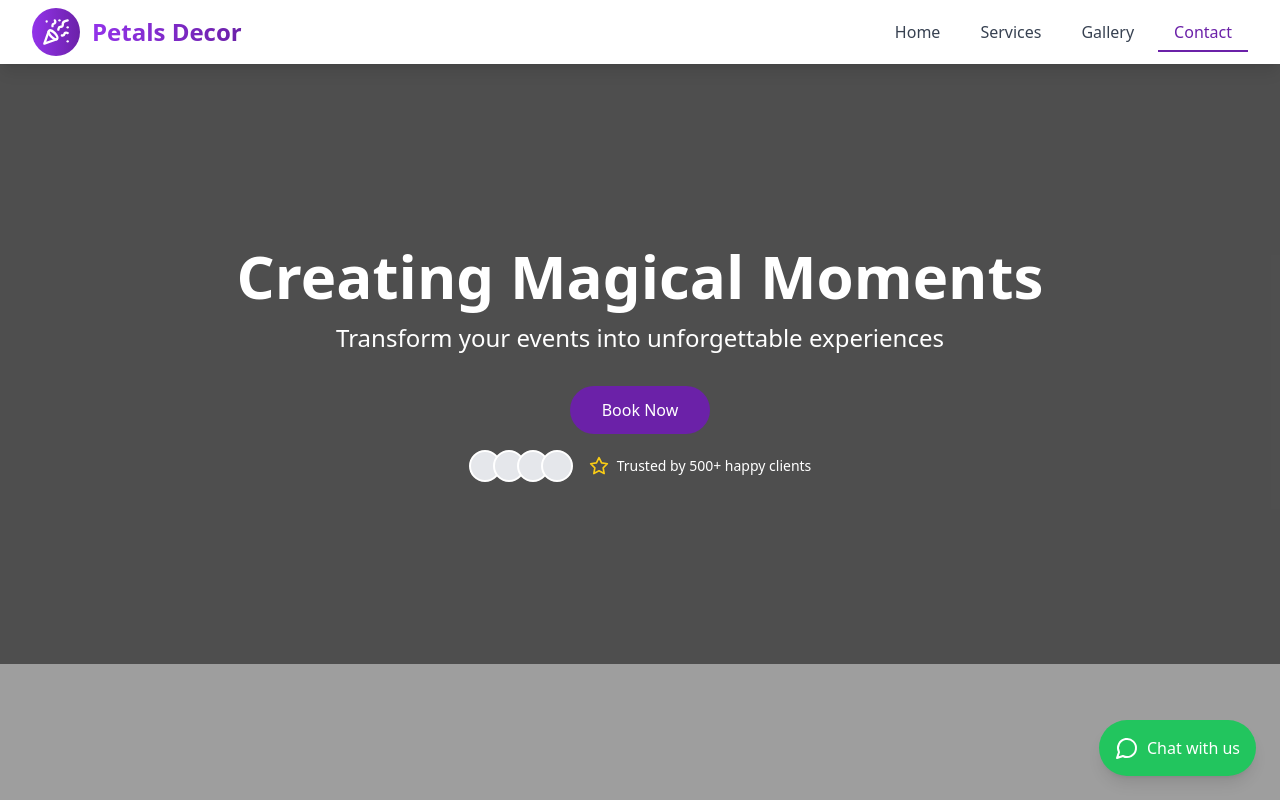
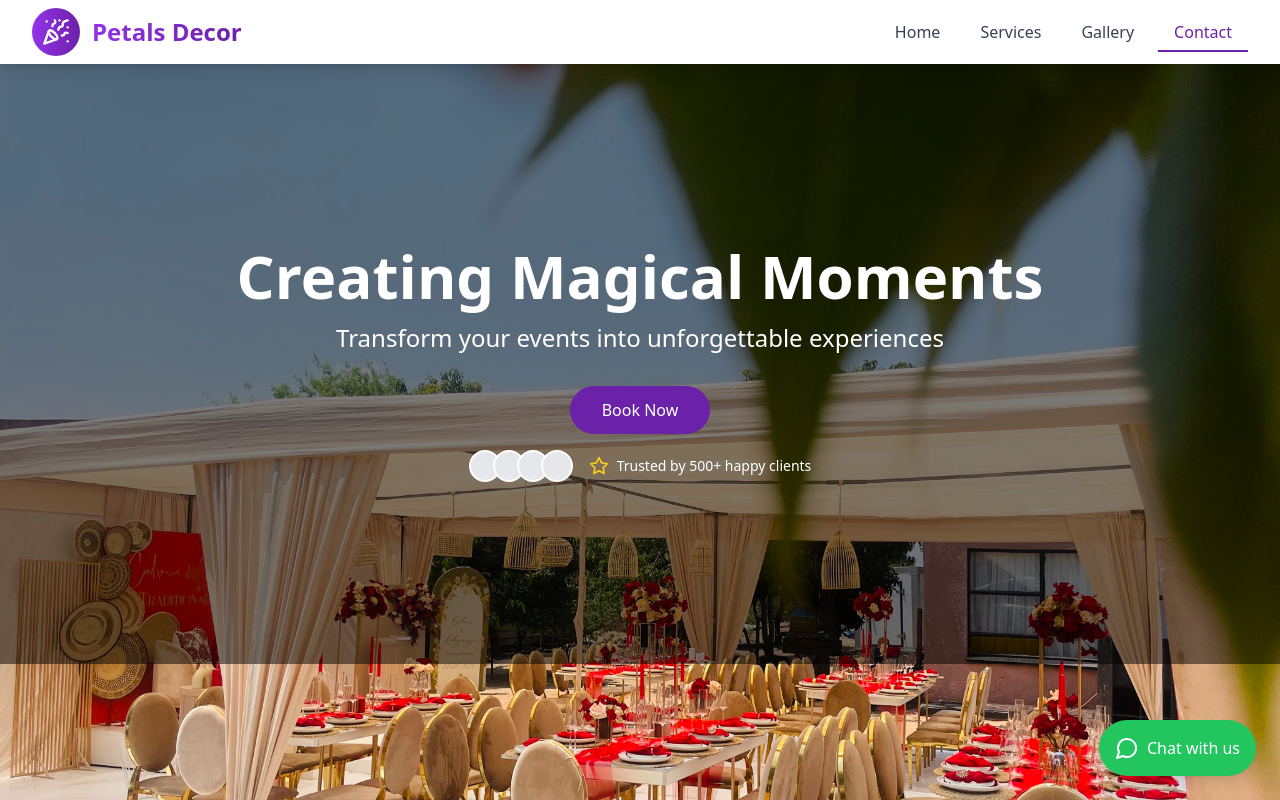
Before and after one commit to markainejr/petals-decor, a React (Vite) app: page / in a window 1280 px wide. Shown: the top 800 px of the page. Built offline with nearby package versions, Linux system fonts and the light colour scheme.

Commit message:
Update App.tsx

```diff
--- a/src/App.tsx
+++ b/src/App.tsx
@@ -275,12 +275,12 @@
 
       {/* Hero Section */}
       <section ref={homeRef} id="home" className="relative pt-16">
-        <div className="relative h-[600px] md:h-[500px] lg:h-[600px]">
+        <div className="relative h-[600px]">
           <BlurImage
             src="/images/wedding1.jpg"
             alt="Beautiful wedding decoration"
             className="w-full h-full object-cover"
-            sizes="100vw"
+            sizes="200vw"
           />
           <motion.div
             initial={{ opacity: 0, y: 20 }}
```
